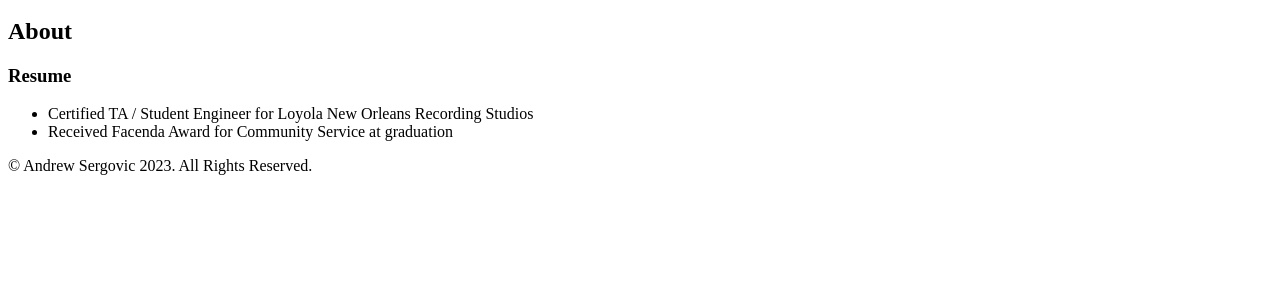
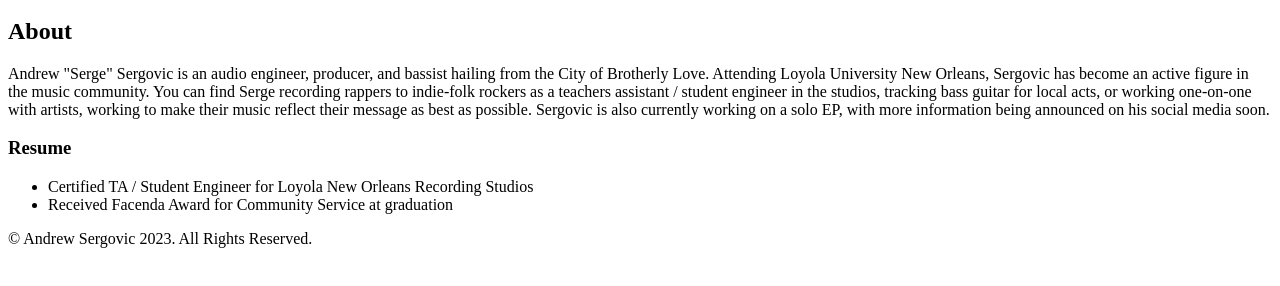
Before and after one commit to amsergov/final_website_3-4-23, a plain HTML site: page about.html in a window 1280 px wide. Shown: the part 154-440 px from the top of the page. Drawn offline with Linux system fonts and the light colour scheme.

Commit message:
added bio

```diff
--- a/about.html
+++ b/about.html
@@ -27,7 +27,12 @@
     <main>
         <section id="about">
             <h2>About</h2>
-            <p></p>
+            <p>Andrew "Serge" Sergovic is an audio engineer, producer, and bassist hailing from the City of Brotherly Love.
+               Attending Loyola University New Orleans, Sergovic has become an active figure in the music community.
+               You can find Serge recording rappers to indie-folk rockers as a teachers assistant / student engineer in the studios, tracking bass guitar for local acts, or working one-on-one with artists, working to make their music reflect their message as best as possible.
+               Sergovic is also currently working on a solo EP, with more information being announced on his social media soon.
+
+            </p>
 
             <h3>Resume</h3>
                 <ul>
```
Also changed, not shown: 1 other file.
